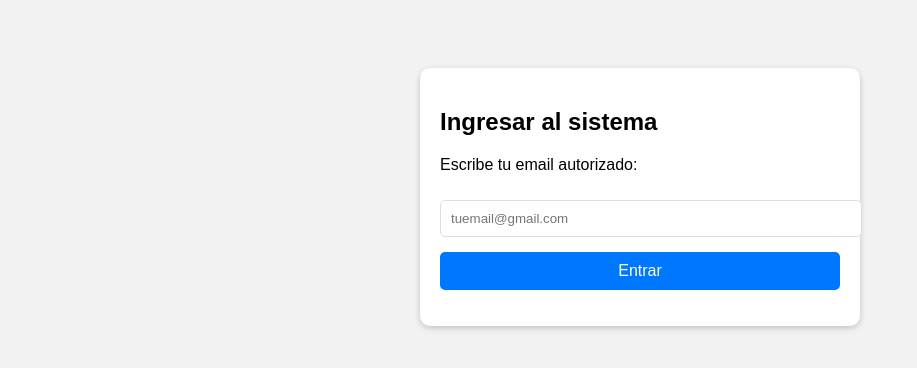
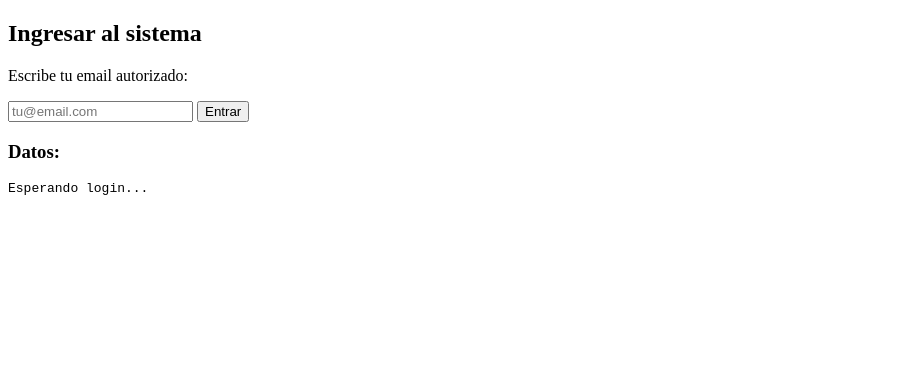
Before and after one commit to ArceJoaquin06/Alonso, a plain HTML site: page index.html in a window 1280 px wide. Shown: the whole page, without its empty margins (0-917 px from the left). Drawn offline with Linux system fonts and the light colour scheme.

Commit message:
veamos si ahora anda, definitivamente

```diff
--- a/index.html
+++ b/index.html
@@ -2,112 +2,46 @@
 <html lang="es">
 <head>
   <meta charset="UTF-8">
-  <title>Panel Protegido</title>
-
-  <style>
-    body {
-      font-family: Arial, sans-serif;
-      background: #f2f2f2;
-      padding: 20px;
-    }
-
-    #loginBox, #app {
-      max-width: 400px;
-      margin: 40px auto;
-      background: white;
-      padding: 20px;
-      border-radius: 10px;
-      box-shadow: 0px 2px 6px rgba(0,0,0,0.2);
-    }
-
-    #app {
-      display: none;
-    }
-
-    input {
-      width: 100%;
-      padding: 10px;
-      margin-top: 10px;
-      border: 1px solid #ddd;
-      border-radius: 5px;
-    }
-
-    button {
-      width: 100%;
-      padding: 10px;
-      margin-top: 15px;
-      border: none;
-      background: #0077ff;
-      color: white;
-      border-radius: 5px;
-      cursor: pointer;
-      font-size: 16px;
-    }
-
-    pre {
-      background: #fafafa;
-      padding: 10px;
-      border-radius: 5px;
-      border: 1px solid #ddd;
-      overflow-x: auto;
-    }
-  </style>
+  <title>Panel con Login</title>
 </head>
 <body>
 
-  <!-- LOGIN -->
-  <div id="loginBox">
-    <h2>Ingresar al sistema</h2>
-    <p>Escribe tu email autorizado:</p>
+<h2>Ingresar al sistema</h2>
 
-    <input type="email" id="emailInput" placeholder="tuemail@gmail.com">
-    <button onclick="login()">Entrar</button>
+<p>Escribe tu email autorizado:</p>
+<input id="emailInput" type="email" placeholder="tu@email.com">
+<button onclick="login()">Entrar</button>
 
-    <p id="errorMsg" style="color:red; margin-top:10px;"></p>
-  </div>
-
-  <!-- APP -->
-  <div id="app">
-    <h2>Bienvenido</h2>
-
-    <p>Datos de la planilla:</p>
-    <pre id="dataBox">Cargando...</pre>
-  </div>
+<h3>Datos:</h3>
+<pre id="dataBox">Esperando login...</pre>
 
 <script>
-
   async function login() {
-    const email = document.getElementById("emailInput").value.trim().toLowerCase();
+    const email = document.getElementById("emailInput").value.trim();
 
     if (!email) {
-      document.getElementById("errorMsg").textContent = "Ingresá un email.";
+      alert("Ingresa un email");
       return;
     }
 
     try {
-      const res = await fetch(
-        "https://script.google.com/macros/s/AKfycbxYPTzPuGgb3dVktGwqEB01-6O6pyESrNAFCazPVfgKzE14fxKOuItfVEwUzksZBooT/exec?email=" + encodeURIComponent(email)
-      );
+      const url = "https://script.google.com/macros/s/AKfycbxYPTzPuGgb3dVktGwqEB01-6O6pyESrNAFCazPVfgKzE14fxKOuItfVEwUzksZBooT/exec?email=" + encodeURIComponent(email);
 
+      const res = await fetch(url);
       const data = await res.json();
 
       if (!data.success) {
-        document.getElementById("errorMsg").textContent = "NO AUTORIZADO";
+        document.getElementById("dataBox").textContent = "NO AUTORIZADO";
         return;
       }
-
-      // Mostrar App
-      document.getElementById("loginBox").style.display = "none";
-      document.getElementById("app").style.display = "block";
 
       document.getElementById("dataBox").textContent =
         JSON.stringify(data.data, null, 2);
 
     } catch (e) {
-      document.getElementById("errorMsg").textContent = "Error conectando";
+      document.getElementById("dataBox").textContent = "Error conectando";
     }
   }
-
 </script>
 
 </body>
```
